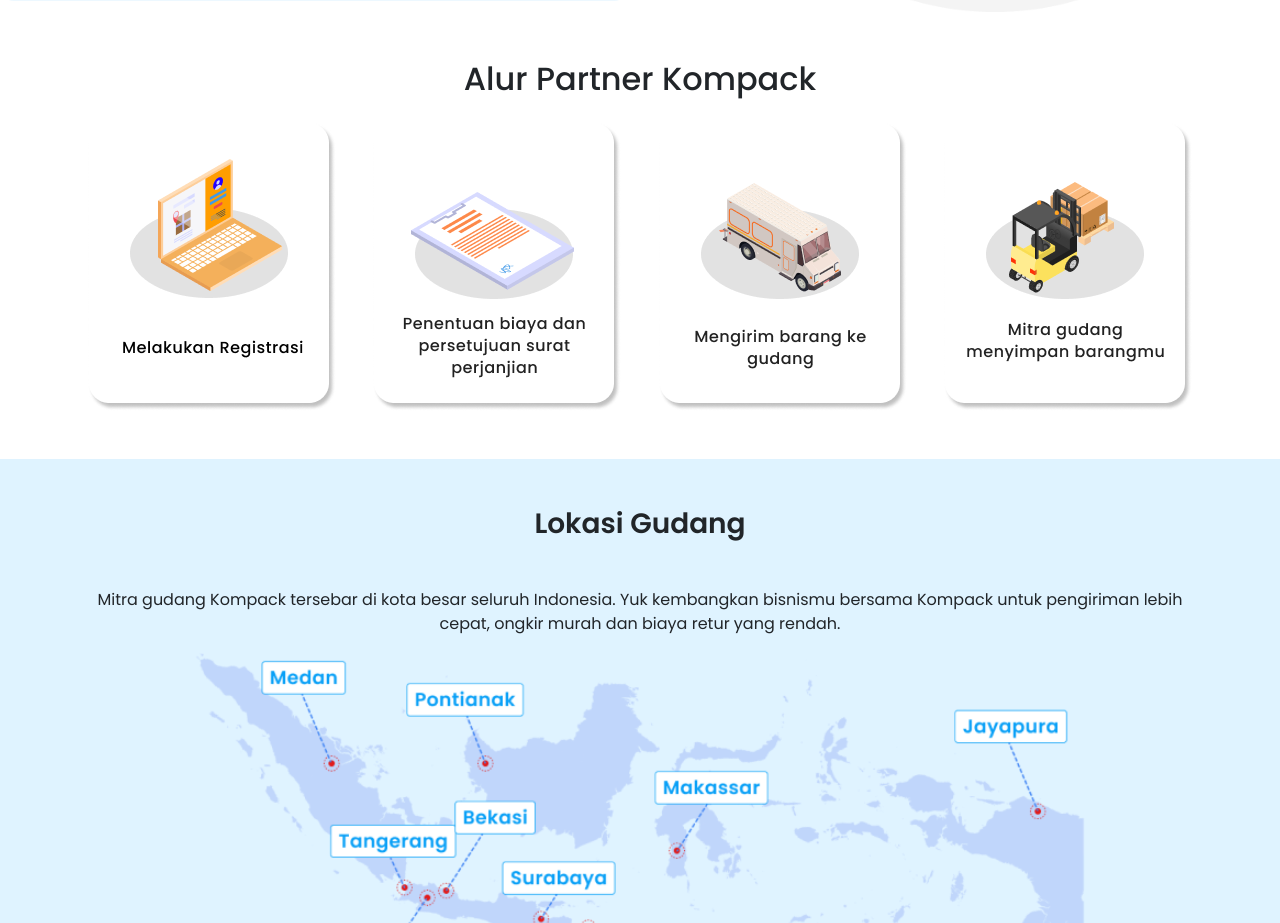
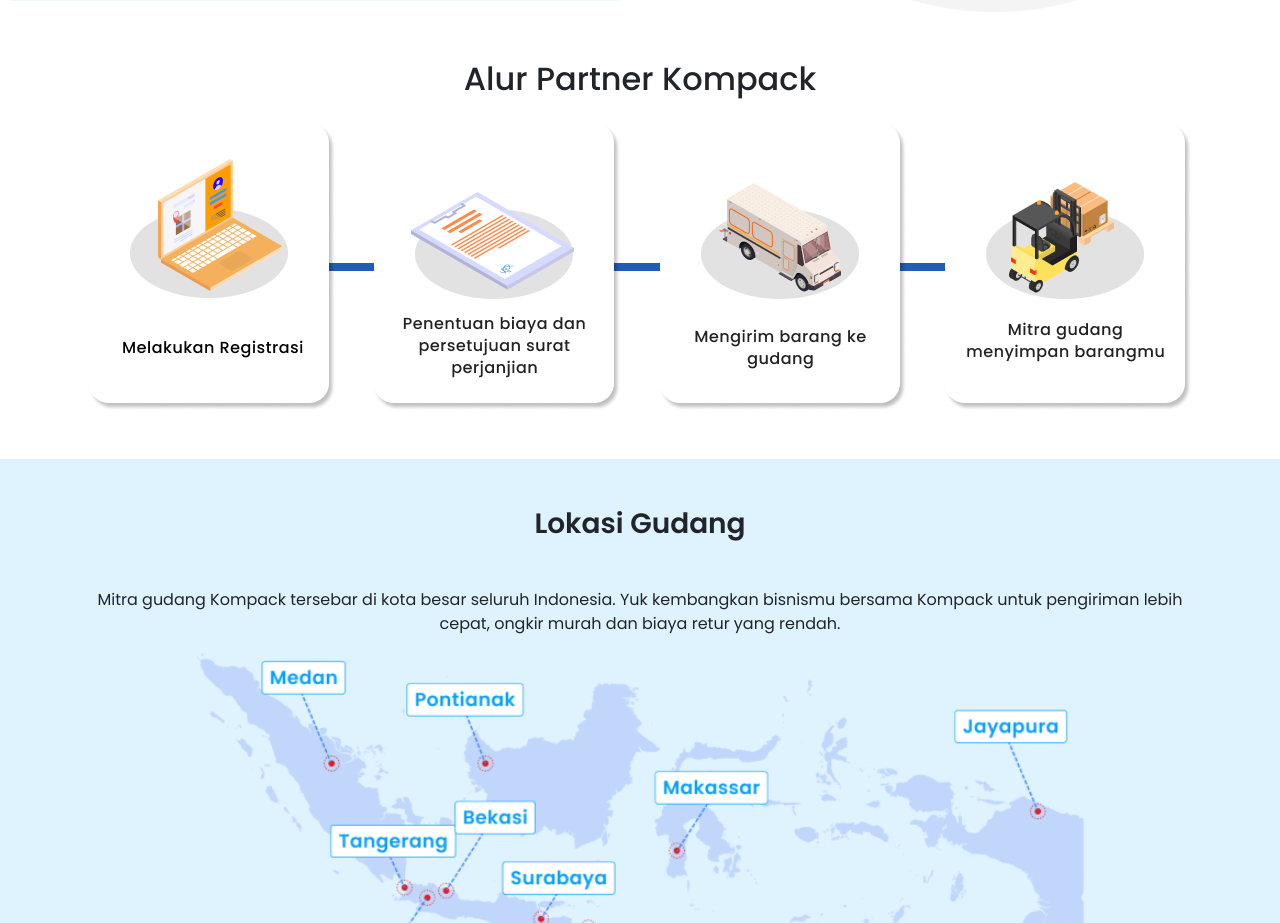
Before and after one commit to rizkiramadhanx/kompack-clone, a Nuxt app: page / in a window 1280 px wide. Shown: the part 4323-5246 px from the top of the page. Built offline with nearby package versions, Linux system fonts and the light colour scheme.

Commit message:
feat : add line partner

```diff
--- a/components/index/PartnerSection.vue
+++ b/components/index/PartnerSection.vue
@@ -1,6 +1,7 @@
 <template>
   <div class="container py-5">
     <h2 class="text-center mb-4">Alur Partner Kompack</h2>
+    <div class="bg-line">
       <swiper
         :slides-per-view="width > 992 ? 4 : width > 600 ? 2 : 1"
         :space-between="25"
@@ -38,6 +39,7 @@
         </swiper-slide>
       </swiper>
     </div>
+  </div>
 </template>
 
 <script setup>
@@ -56,4 +58,10 @@
   display: flex;
   justify-content: center;
 }
+
+.bg-line {
+  background-image: url(../../assets/svg/line-new.svg);
+  background-repeat: no-repeat;
+  background-position: center;
+}
 </style>
```
Also changed, not shown: assets/svg/line-new.svg (added). Lines whose indentation alone changed are shown as unchanged.
